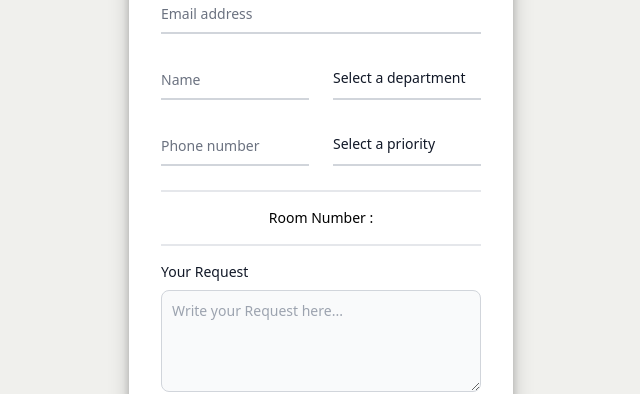
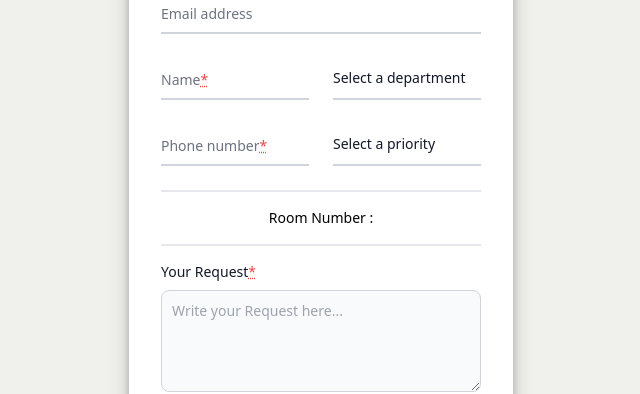
Before and after one commit to Aashray446/IssueRaiser, a React (Vite) app in the folder issue-raiser/: page / in a window 1280 px wide. Shown: the part 120-514 px from the top of the page, without its empty margins (319-959 px from the left). Built offline with nearby package versions, Linux system fonts and the light colour scheme.

Commit message:
<Fix> : [Requried Field indication added]

```diff
--- a/issue-raiser/src/components/IssueForms.jsx
+++ b/issue-raiser/src/components/IssueForms.jsx
@@ -99,6 +99,7 @@ const IssueForms = (props) => {
               className="peer-focus:font-medium absolute text-sm text-gray-500 dark:text-gray-400 duration-300 transhtmlForm -translate-y-6 scale-75 top-3 -z-10 origin-[0] peer-focus:left-0 peer-focus:text-blue-600 peer-focus:dark:text-blue-500 peer-placeholder-shown:scale-100 peer-placeholder-shown:translate-y-0 peer-focus:scale-75 peer-focus:-translate-y-6"
             >
               Name
+              <abbr title="requried" className="text-red-500">*</abbr>
             </label>
           </div>
           <div className="relative z-0 mb-6 w-full group">
@@ -123,6 +124,7 @@ const IssueForms = (props) => {
               className="peer-focus:font-medium absolute text-sm text-gray-500 dark:text-gray-400 duration-300 transhtmlForm -translate-y-6 scale-75 top-3 -z-10 origin-[0] peer-focus:left-0 peer-focus:text-blue-600 peer-focus:dark:text-blue-500 peer-placeholder-shown:scale-100 peer-placeholder-shown:translate-y-0 peer-focus:scale-75 peer-focus:-translate-y-6"
             >
               Phone number
+              <abbr title="requried" className="text-red-500">*</abbr>
             </label>
           </div>
           <div className="relative z-0 mb-6 w-full group">
@@ -138,6 +140,7 @@ const IssueForms = (props) => {
             className="block mb-2 text-sm font-medium text-gray-900 dark:text-white"
           >
             Your Request
+            <abbr title="requried" className="text-red-500"s>*</abbr>
           </label>
           <textarea
             id="complaint"
```
